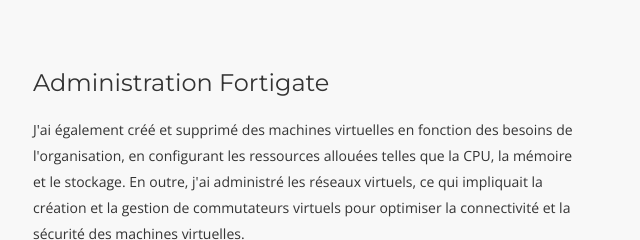
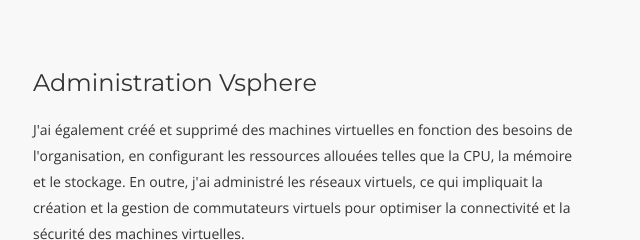
Before and after one commit to N-Marlain/N-Marlain.portfolio.co, a plain HTML site: page index2.html in a window 1280 px wide. Shown: the part 7204-7444 px from the top of the page, 622-1262 px from the left. Drawn offline with nearby package versions, Linux system fonts and the light colour scheme.

Commit message:
Update index2.html

```diff
--- a/index2.html
+++ b/index2.html
@@ -339,7 +339,7 @@ Ce projet m'a permis de développer des compétences avancées en mise en place
         </div>
 
         <div class="col-md-6 content">
-          <h2>Administration Fortigate</h2>
+          <h2>Administration Vsphere</h2>
           <p>J'ai également créé et supprimé des machines virtuelles en fonction des besoins de l'organisation, en configurant les ressources allouées telles que la CPU, la mémoire et le stockage. En outre, j'ai administré les réseaux virtuels, ce qui impliquait la création et la gestion de commutateurs virtuels pour optimiser la connectivité et la sécurité des machines virtuelles. </p>
         </div>
         <div class="col-md-6 Virtualisation-img">
```
